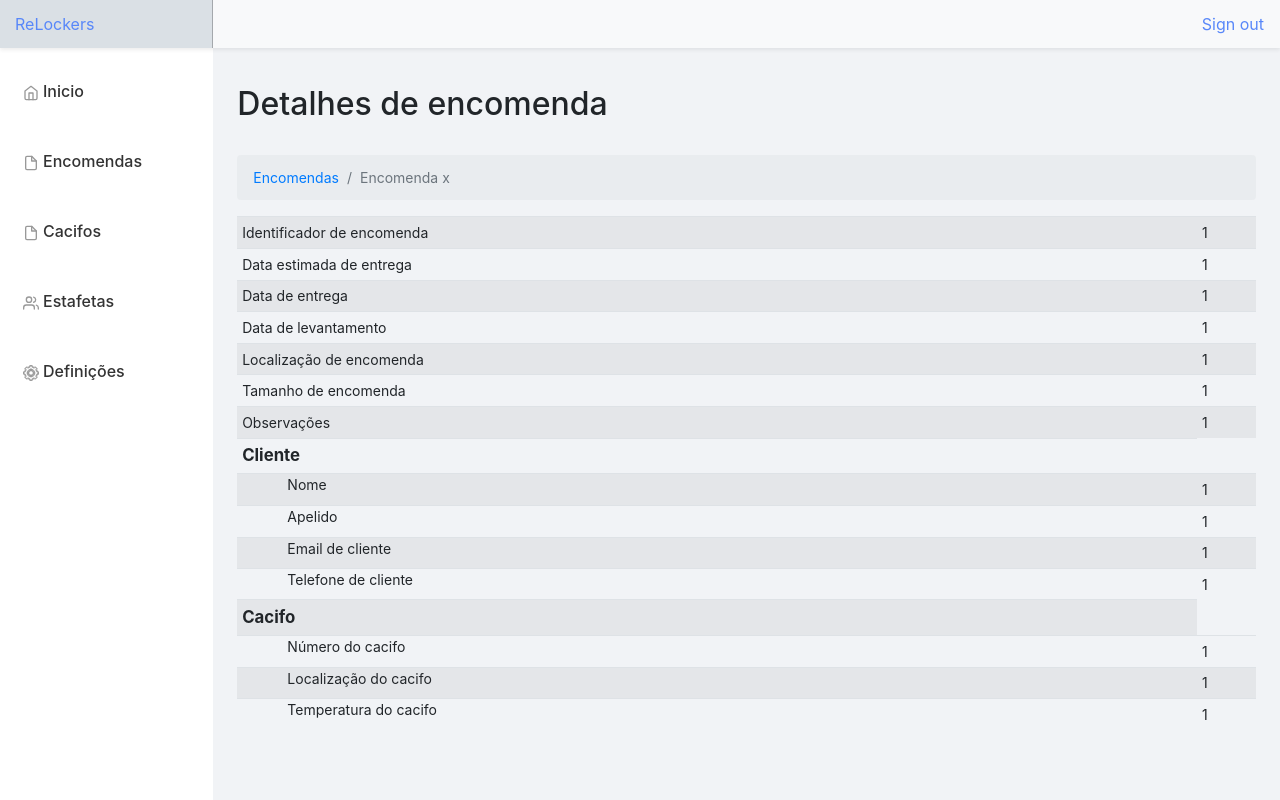
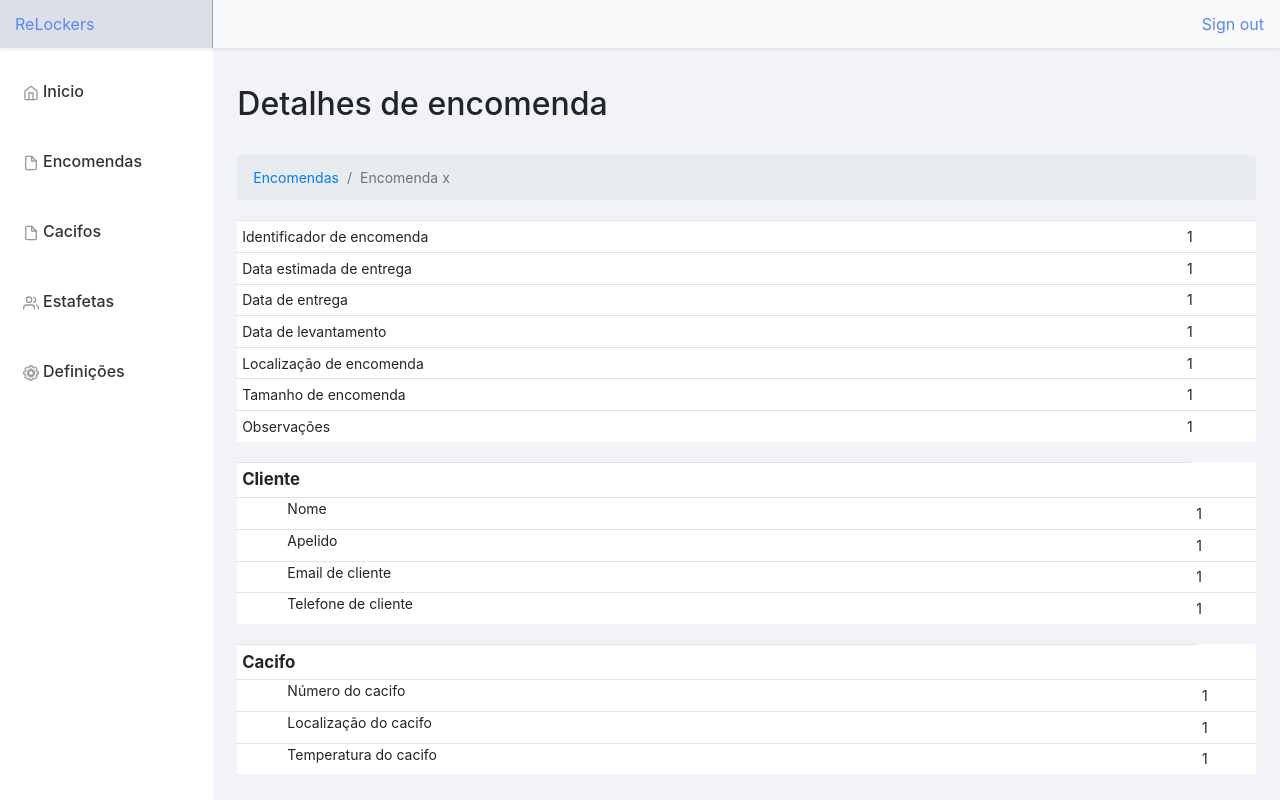
Before and after one commit to soniaamachado/ReLockers, a React (Create React App) app: page /detalhes_encomenda in a window 1280 px wide. Built offline with nearby package versions, Linux system fonts and the light colour scheme.

Commit message:
Merge remote-tracking branch 'relockers/master'
# Conflicts:
#	src/components/Inicio.js
#	src/components/Navbar.js
#	src/css/Geral.css
#	src/css/Inicio.css

```diff
--- a/src/components/DetalhesEncomenda.js
+++ b/src/components/DetalhesEncomenda.js
@@ -1,16 +1,40 @@
 import React, {Component} from 'react';
 import "../css/DetalheEncomenda.css";
 
-import { Breadcrumb, BreadcrumbItem } from 'reactstrap';
+import {Breadcrumb, BreadcrumbItem} from 'reactstrap';
 
 class Detalhes_Encomenda extends Component {
 
     render() {
         return (
-            <main role="main" className="col-md-9 ml-sm-auto col-lg-10 px-4"><div className="chartjs-size-monitor" style={{position: "absolute", left: "0px", top: "0px", right: "0px", bottom: "0px", overflow: "hidden",pointerEvents: "none",visibility: "hidden",zIndex: '-1'}}>
-                <div className="chartjs-size-monitor-shrink" style={{position:'absolute',left:'0',top:'0',right:'0',bottom:'0',overflow:'hidden',pointerEvents:'none',visibility:'hidden',zIndex:'-1'}}>
-                    <div style={{position:'absolute',width:'200%',height:'200%',left:'0',top:'0'}}> </div></div></div>
-                <div className="d-flex justify-content-between flex-wrap flex-md-nowrap align-items-center pt-3 pb-2 mb-3">
+            <main role="main" className="col-md-9 ml-sm-auto col-lg-10 px-4">
+                <div className="chartjs-size-monitor" style={{
+                    position: "absolute",
+                    left: "0px",
+                    top: "0px",
+                    right: "0px",
+                    bottom: "0px",
+                    overflow: "hidden",
+                    pointerEvents: "none",
+                    visibility: "hidden",
+                    zIndex: '-1'
+                }}>
+                    <div className="chartjs-size-monitor-shrink" style={{
+                        position: 'absolute',
+                        left: '0',
+                        top: '0',
+                        right: '0',
+                        bottom: '0',
+                        overflow: 'hidden',
+                        pointerEvents: 'none',
+                        visibility: 'hidden',
+                        zIndex: '-1'
+                    }}>
+                        <div style={{position: 'absolute', width: '200%', height: '200%', left: '0', top: '0'}}></div>
+                    </div>
+                </div>
+                <div
+                    className="d-flex justify-content-between flex-wrap flex-md-nowrap align-items-center pt-3 pb-2 mb-3">
                     <h1 className="h2">Detalhes de encomenda</h1>
 
                 </div>
@@ -25,48 +49,48 @@ class Detalhes_Encomenda extends Component {
                 </div>
 
 
-
-                <div className="table-responsive">
-                    <table className="table table-striped table-sm">
+                    <table className="table table_encomenda table-sm">
 
                         <tbody>
                         <tr>
                             <td>Identificador de encomenda</td>
                             <td>1</td>
-
                         </tr>
                         <tr>
                             <td>Data estimada de entrega</td>
                             <td>1</td>
-
                         </tr>
                         <tr>
                             <td>Data de entrega</td>
                             <td>1</td>
-
                         </tr>
                         <tr>
                             <td>Data de levantamento</td>
                             <td>1</td>
-
                         </tr>
                         <tr>
                             <td>Localização de encomenda</td>
                             <td>1</td>
-
-                        </tr><tr>
+                        </tr>
+                        <tr>
                             <td>Tamanho de encomenda</td>
                             <td>1</td>
-
-                        </tr><tr>
+                        </tr>
+                        <tr>
                             <td>Observações</td>
                             <td>1</td>
+                        </tr>
+                        </tbody>
+                    </table>
 
-                        </tr><tr>
-                            <td className='detalhe_titulo'>Cliente</td>
+                    <table className="table_encomenda table table-sm">
 
+                        <tbody>
 
+                        <tr>
+                        <th className='detalhe_titulo'>Cliente</th>
                         </tr>
+
                         <tr>
                             <td className='detalhe_text'>Nome</td>
                             <td>1</td>
@@ -88,14 +112,16 @@ class Detalhes_Encomenda extends Component {
 
                         </tr>
 
+                        </tbody>
+                    </table>
+
+                    <table className="table table-sm table_encomenda">
+
+                        <tbody>
+
                         <tr>
-                            <td className='detalhe_titulo'>Cacifo</td>
-
-
+                            <th className='detalhe_titulo'>Cacifo</th>
                         </tr>
-
-
-
 
                         <tr>
                             <td className='detalhe_text'>Número do cacifo</td>
@@ -115,7 +141,6 @@ class Detalhes_Encomenda extends Component {
 
                         </tbody>
                     </table>
-                </div>
             </main>
         );
     }
--- a/src/css/DetalheEncomenda.css
+++ b/src/css/DetalheEncomenda.css
@@ -5,3 +5,8 @@
 .detalhe_text{
     padding: 0 50px!important;
 }
+
+.table_encomenda{
+    background-color: white;
+    margin-top: 20px;
+}
```
